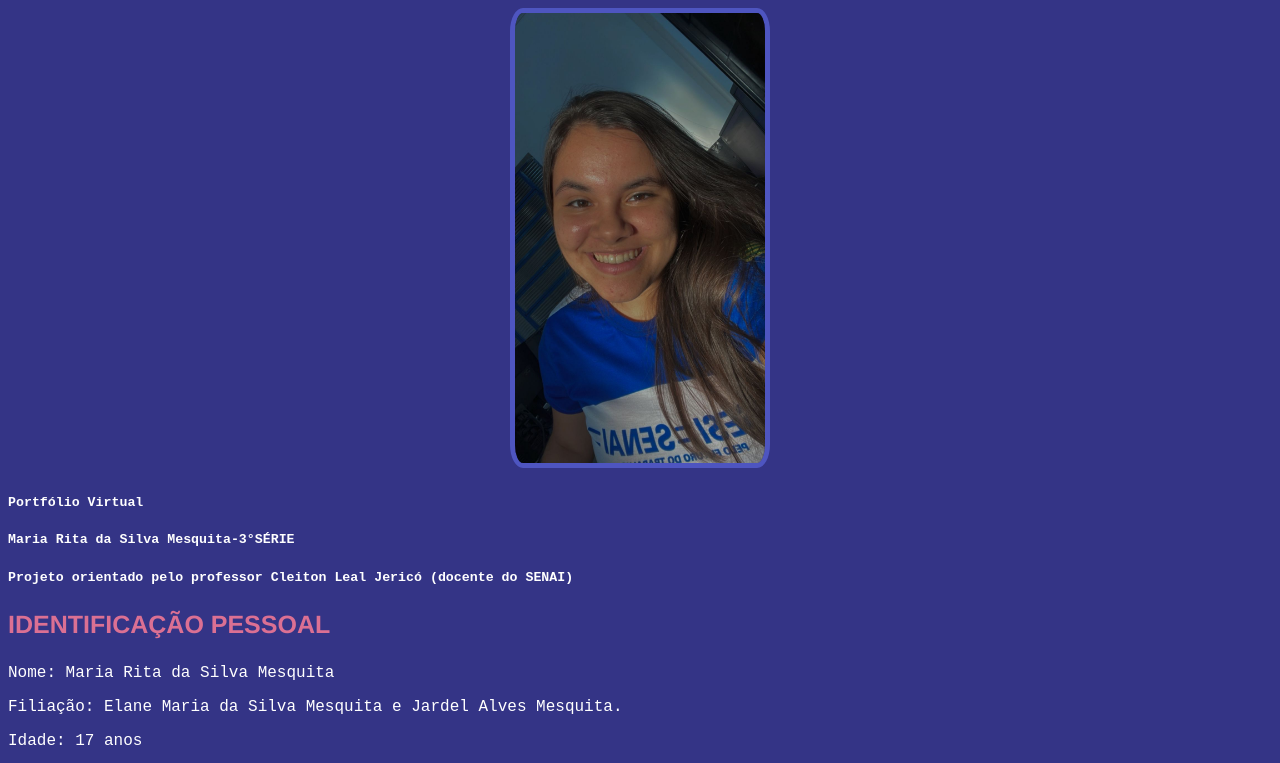
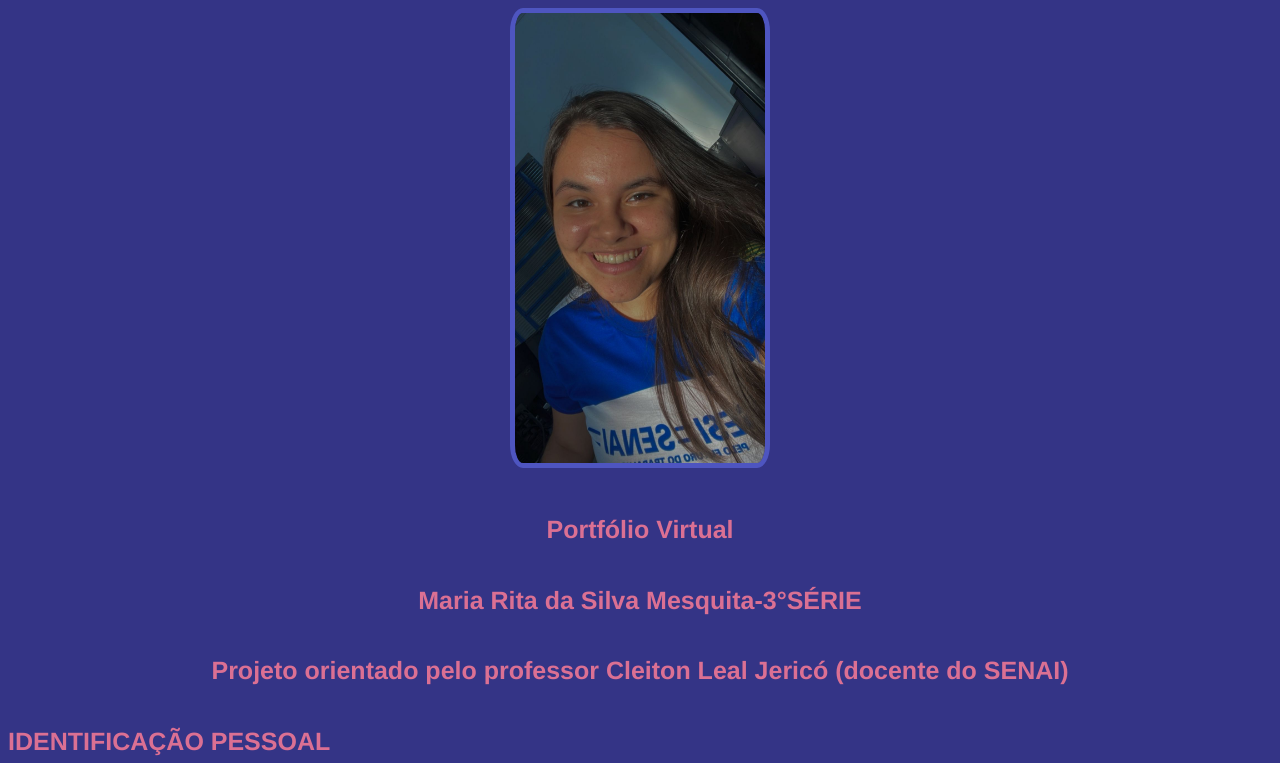
Before and after one commit to mrmesqu/portfolio-2, a plain HTML site: page index.html in a window 1280 px wide. Shown: the top 763 px of the page. Drawn offline with Linux system fonts and the light colour scheme.

Commit message:
Update index.css

```diff
--- a/index.css
+++ b/index.css
@@ -67,3 +67,9 @@ footer a{
 nav a:hover{
     color: green;
 }
+h5{
+    color: palevioletred;
+    font-size: 25px;
+    font-family: 'Franklin Gothic Medium', 'Arial Narrow', Arial, sans-serif;
+    text-align: center;
+}
```
